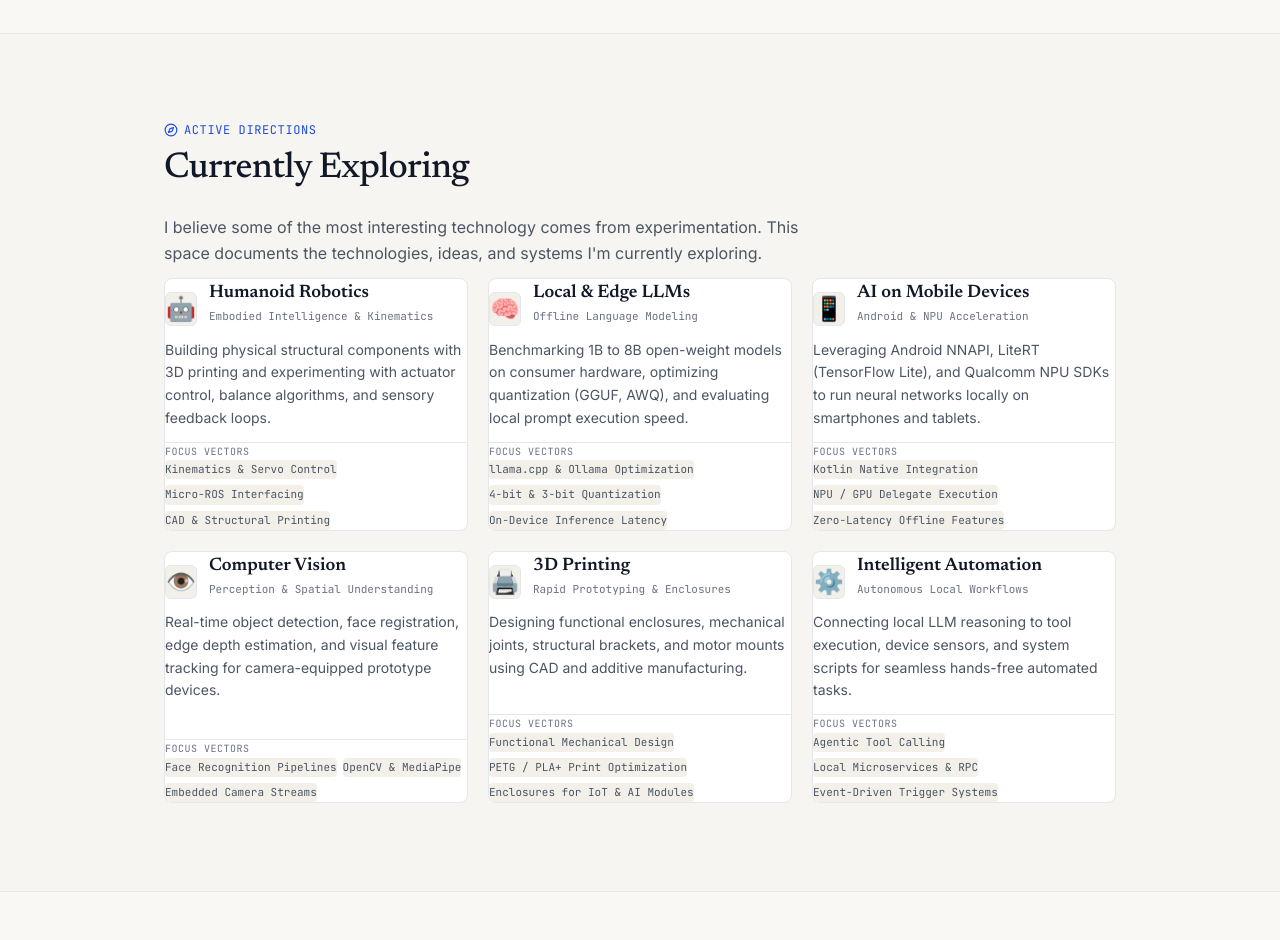
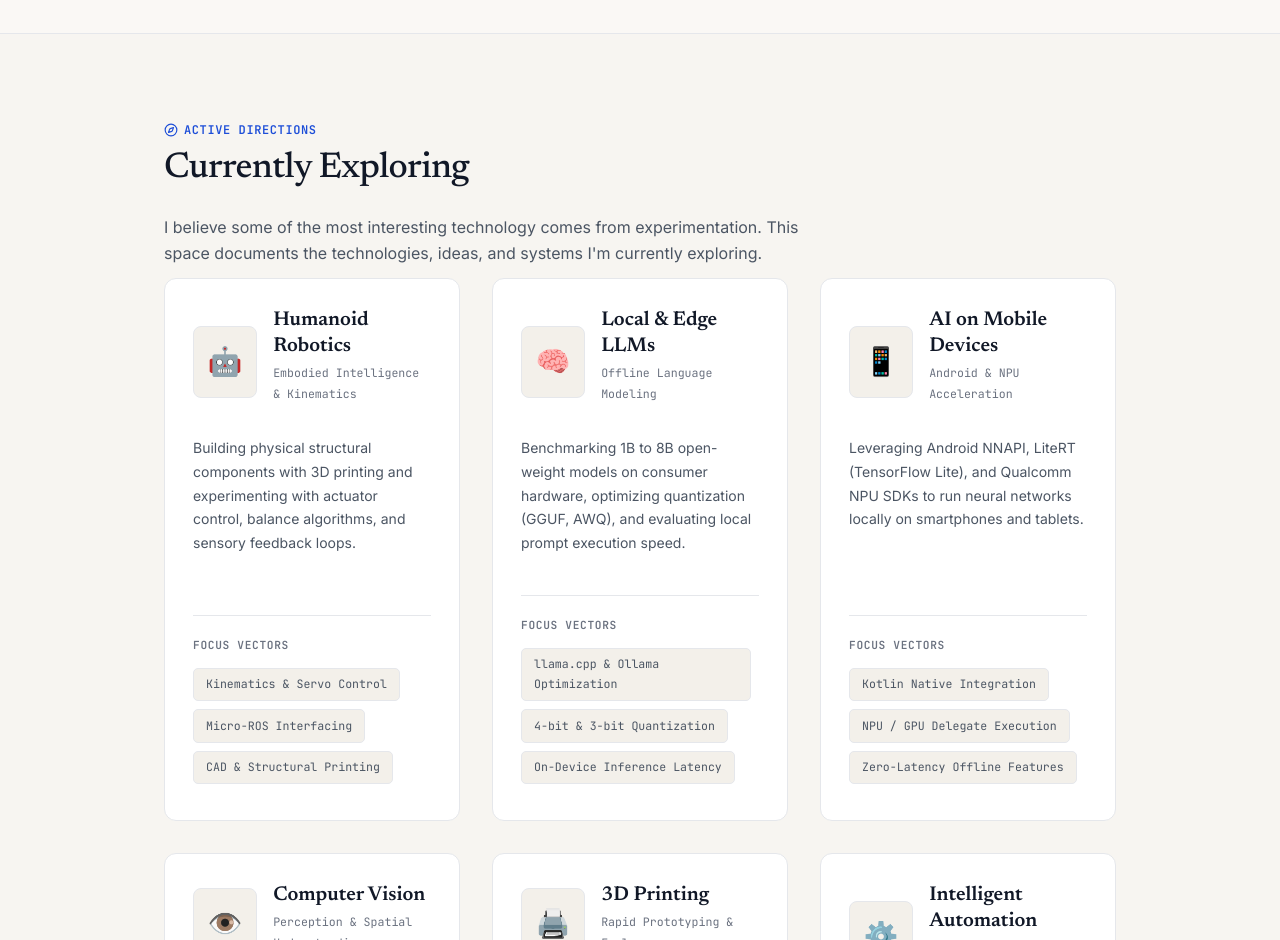
Before and after one commit to robomiracle-covai/portfolio, a React (Vite) app: page / in a window 1280 px wide. Shown: the part 1860-2800 px from the top of the page. Built offline with nearby package versions, Linux system fonts and the light colour scheme.

Commit message:
Enhance Currently Exploring card padding, title margins, and focus vector tag spacing

```diff
--- a/src/components/CurrentlyExploring.tsx
+++ b/src/components/CurrentlyExploring.tsx
@@ -6,9 +6,9 @@ export const CurrentlyExploring: React.FC = () => {
   return (
     <section id="exploring" className="section-padding bg-[var(--bg-subtle)]/40 border-y border-[var(--border-subtle)]">
       <div className="container-custom">
-        {/* Section Title */}
-        <div className="max-w-2xl mb-10">
-          <div className="text-xs font-mono uppercase tracking-wider text-[var(--accent)] mb-2 flex items-center gap-1.5">
+        {/* Section Header */}
+        <div className="max-w-2xl mb-12">
+          <div className="text-xs font-mono uppercase tracking-wider text-[var(--accent)] mb-2 flex items-center gap-1.5 font-semibold">
             <Compass size={14} />
             <span>Active Directions</span>
           </div>
@@ -19,42 +19,44 @@ export const CurrentlyExploring: React.FC = () => {
         </div>
 
         {/* Topics Grid */}
-        <div className="grid grid-cols-1 sm:grid-cols-2 lg:grid-cols-3 gap-5">
+        <div className="grid grid-cols-1 sm:grid-cols-2 lg:grid-cols-3 gap-6 sm:gap-8">
           {EXPLORING_TOPICS.map((topic) => (
             <div
               key={topic.id}
-              className="bg-[var(--bg-surface)] border border-[var(--border-subtle)] rounded-lg p-5 hover:border-[var(--border-strong)] transition-all duration-200 flex flex-col justify-between"
+              className="exploring-card"
             >
               <div>
-                <div className="flex items-center gap-3 mb-3">
-                  <span className="text-2xl p-2 rounded-md bg-[var(--bg-subtle)] border border-[var(--border-subtle)] shrink-0">
+                {/* Header with Icon and Titles */}
+                <div className="exploring-header">
+                  <span className="exploring-icon-box">
                     {topic.icon}
                   </span>
                   <div>
-                    <h3 className="font-serif text-lg font-semibold text-[var(--text-primary)]">
+                    <h3 className="exploring-item-title">
                       {topic.title}
                     </h3>
-                    <p className="text-[11px] font-mono text-[var(--text-muted)]">
+                    <p className="exploring-item-subtitle">
                       {topic.subtitle}
                     </p>
                   </div>
                 </div>
 
-                <p className="text-xs sm:text-sm text-[var(--text-secondary)] leading-relaxed mb-4">
+                {/* Description */}
+                <p className="exploring-desc">
                   {topic.description}
                 </p>
               </div>
 
-              {/* Sub-Focus bullets */}
-              <div className="pt-3 border-t border-[var(--border-subtle)]">
-                <div className="text-[10px] font-mono text-[var(--text-muted)] uppercase tracking-wider mb-2">
+              {/* Sub-Focus Vectors */}
+              <div className="exploring-vectors-section">
+                <div className="exploring-vectors-label">
                   Focus Vectors
                 </div>
-                <div className="flex flex-wrap gap-1.5">
+                <div className="exploring-tags-container">
                   {topic.focusAreas.map((area, idx) => (
                     <span
                       key={idx}
-                      className="text-[11px] font-mono px-2 py-0.5 rounded bg-[var(--bg-subtle)] text-[var(--text-secondary)]"
+                      className="exploring-tag"
                     >
                       {area}
                     </span>
--- a/src/index.css
+++ b/src/index.css
@@ -199,6 +199,104 @@ body {
   margin-bottom: 0.5rem !important;
 }
 
+/* Currently Exploring Spacing & Alignment Rules */
+.exploring-card {
+  background-color: var(--bg-surface) !important;
+  border: 1px solid var(--border-subtle) !important;
+  border-radius: 12px !important;
+  padding: 1.75rem !important;
+  transition: all 0.2s ease !important;
+  display: flex !important;
+  flex-direction: column !important;
+  justify-content: space-between !important;
+}
+
+.exploring-card:hover {
+  border-color: var(--border-strong) !important;
+  box-shadow: var(--shadow-md) !important;
+}
+
+.exploring-header {
+  display: flex !important;
+  align-items: center !important;
+  gap: 1rem !important;
+  margin-bottom: 1.25rem !important;
+}
+
+.exploring-icon-box {
+  font-size: 1.75rem !important;
+  padding: 0.65rem 0.85rem !important;
+  border-radius: 8px !important;
+  background-color: var(--bg-subtle) !important;
+  border: 1px solid var(--border-subtle) !important;
+  flex-shrink: 0 !important;
+}
+
+.exploring-item-title {
+  font-family: 'Newsreader', Georgia, serif !important;
+  font-size: 1.25rem !important;
+  font-weight: 600 !important;
+  color: var(--text-primary) !important;
+  margin-bottom: 0.25rem !important;
+  line-height: 1.3 !important;
+}
+
+.exploring-item-subtitle {
+  font-family: 'JetBrains Mono', monospace !important;
+  font-size: 0.725rem !important;
+  color: var(--text-muted) !important;
+}
+
+.exploring-desc {
+  font-size: 0.875rem !important;
+  color: var(--text-secondary) !important;
+  line-height: 1.7 !important;
+  margin-top: 0.5rem !important;
+  margin-bottom: 1.5rem !important;
+}
+
+.exploring-vectors-section {
+  padding-top: 1.25rem !important;
+  margin-top: 1rem !important;
+  border-top: 1px solid var(--border-subtle) !important;
+}
+
+.exploring-vectors-label {
+  font-family: 'JetBrains Mono', monospace !important;
+  font-size: 0.7rem !important;
+  font-weight: 600 !important;
+  text-transform: uppercase !important;
+  letter-spacing: 0.06em !important;
+  color: var(--text-muted) !important;
+  margin-bottom: 0.75rem !important;
+}
+
+.exploring-tags-container {
+  display: flex !important;
+  flex-wrap: wrap !important;
+  align-items: center !important;
+}
+
+.exploring-tag {
+  font-family: 'JetBrains Mono', monospace !important;
+  font-size: 0.725rem !important;
+  padding: 0.35rem 0.75rem !important;
+  border-radius: 5px !important;
+  background-color: var(--bg-subtle) !important;
+  color: var(--text-secondary) !important;
+  border: 1px solid var(--border-subtle) !important;
+  margin-right: 0.5rem !important;
+  margin-bottom: 0.5rem !important;
+  display: inline-flex !important;
+  align-items: center !important;
+  transition: all 0.15s ease !important;
+}
+
+.exploring-tag:hover {
+  border-color: var(--border-strong) !important;
+  color: var(--text-primary) !important;
+}
+
 /* Badges & Tags */
 .tech-tag {
   font-family: 'JetBrains Mono', monospace;
```
